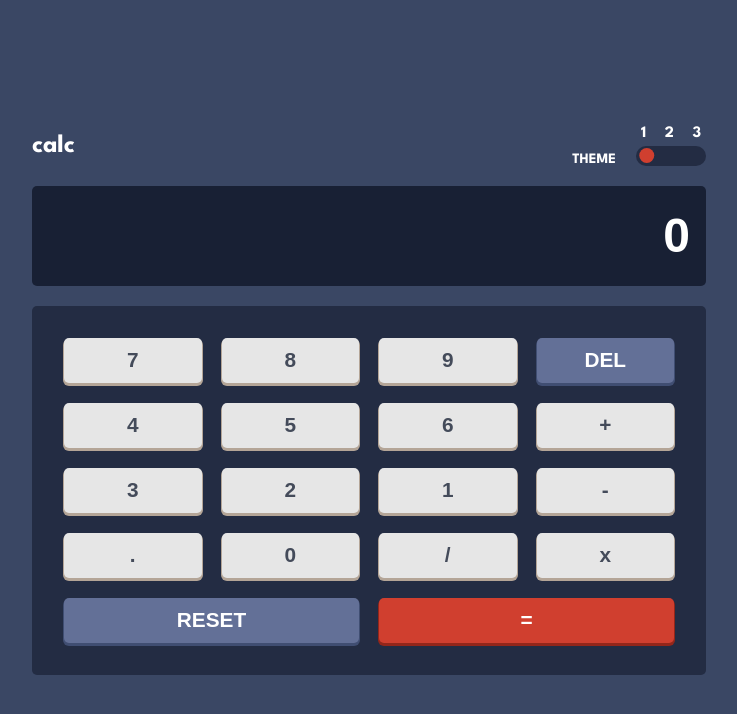
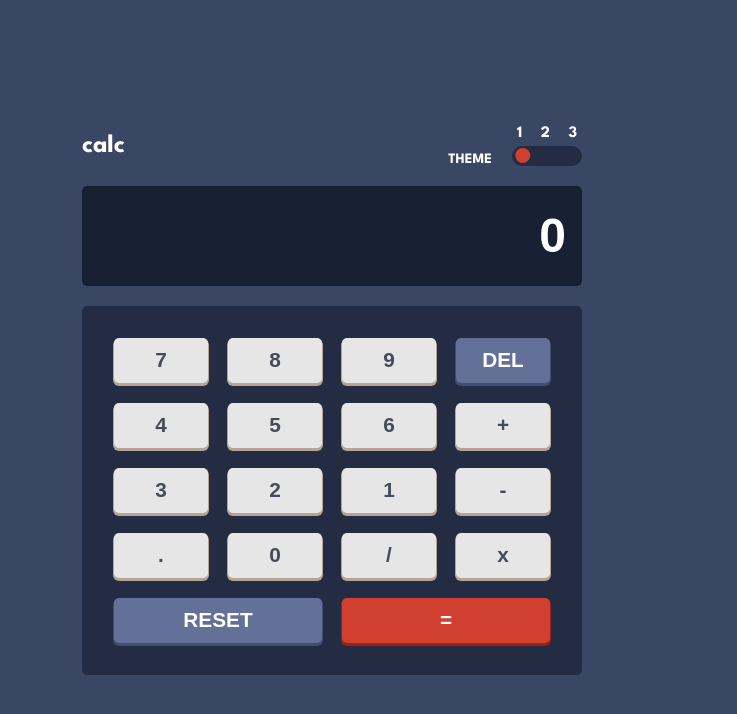
Before and after one commit to developer-luizcarlos/calculator-app, a Next.js app: page / in a window 1280 px wide. Shown: the top 714 px of the page, without its empty margins (308-1045 px from the left). Built offline with nearby package versions, Linux system fonts and the light colour scheme.

Commit message:
refact: change display and width of calculator

```diff
--- a/src/components/Calculator/styles.css
+++ b/src/components/Calculator/styles.css
@@ -12,11 +12,13 @@
 }
 
 .calculator__body {
-  display: grid;
+  display: flex;
+  flex-direction: column;
+  justify-content: center;
   row-gap: var(--gap);
   width: 70vw;
-  min-width: 450px;
-  max-width: 600px;
+  min-width: 400px;
+  max-width: 500px;
 }
 
 .calculator__keypad {
@@ -25,6 +27,7 @@
   display: grid;
   gap: var(--gap);
   padding: 2rem;
+  width: 100%;
 }
 
 .keypad__num-keys-container {
```
